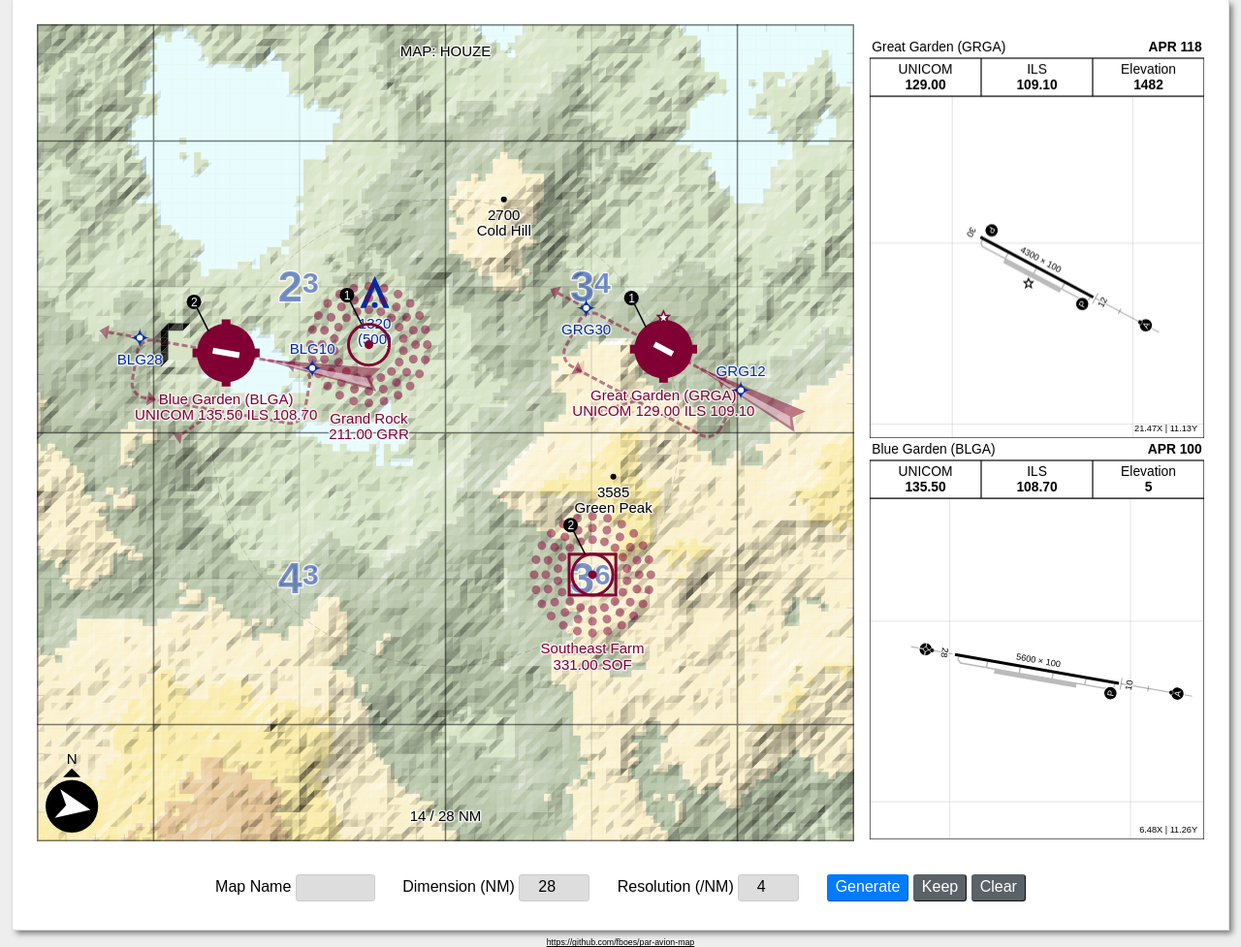
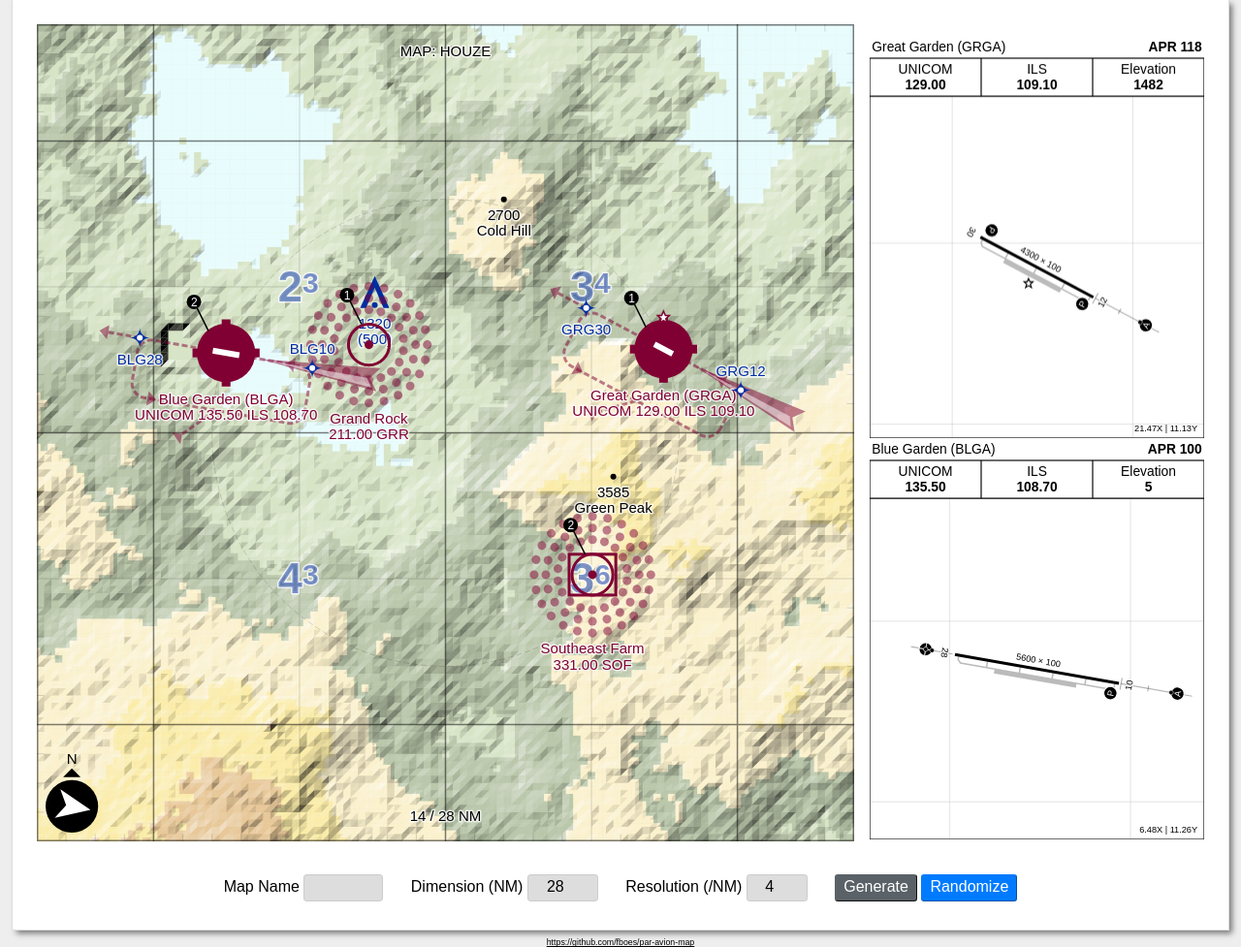
Before and after one commit to fboes/par-avion-map, a website with bundled scripts: page dist/index.html in a window 1280 px wide. Shown: the whole page at 97% size. Built offline with nearby package versions, Linux system fonts and the light colour scheme.

Commit message:
Less buttons more fun

```diff
--- a/src/Canvas/CanvasApproach.ts
+++ b/src/Canvas/CanvasApproach.ts
@@ -25,7 +25,7 @@ export default class CanvasApproach {
     }
 
     this.canvas.width = this.canvas.clientWidth;
-    this.canvas.height = this.canvas.width * this.maxY / this.maxX;
+    this.canvas.height = Math.ceil(this.canvas.width * this.maxY / this.maxX);
     this.multiplier = this.canvas.width / this.maxX;
 
     this.ctx = ctx;
--- a/src/index.ts
+++ b/src/index.ts
@@ -10,8 +10,7 @@ const elements = {
   seedInput: <HTMLInputElement>document.getElementById('seed'),
   mapDimensionInput: <HTMLInputElement>document.getElementById('mapdimension'),
   resolutionInput: <HTMLInputElement>document.getElementById('resolution'),
-  clearButton: <HTMLInputElement>document.getElementById('clear'),
-  keepButton: <HTMLInputElement>document.getElementById('keep'),
+  randomizeButton: <HTMLInputElement>document.getElementById('randomize'),
   generateButton: <HTMLInputElement>document.getElementById('generate'),
 };
 const randomizer = new Randomizer(elements.seedInput ? elements.seedInput.value : '');
@@ -22,6 +21,7 @@ function generateMap() {
 
 function generateMapFromSeed(seed: string) {
   randomizer.seed = seed;
+  elements.seedInput.value = seed;
   const map = new LocationsMap(elements.mapDimensionInput ? elements.mapDimensionInput.valueAsNumber : 16, randomizer);
   randomizer.seed = randomizer.seed;
   const terrain = new TerrainMap(map, randomizer, elements.resolutionInput ? elements.resolutionInput.valueAsNumber : 4);
@@ -58,13 +58,10 @@ if (location.hash) {
 
 generateMap();
 
-elements.clearButton.addEventListener('click', () => {
+elements.randomizeButton.addEventListener('click', () => {
   elements.seedInput.value = '';
   elements.mapDimensionInput.valueAsNumber = 28;
   generateMap();
-});
-elements.keepButton.addEventListener('click', () => {
-  elements.seedInput.value = randomizer.seed;
 });
 elements.generateButton.addEventListener('click', generateMap);
 elements.seedInput.addEventListener('change', generateMap);
```
Also changed, not shown: dist/index.html, dist/js/Canvas/CanvasApproach.js, dist/js/index.js.
